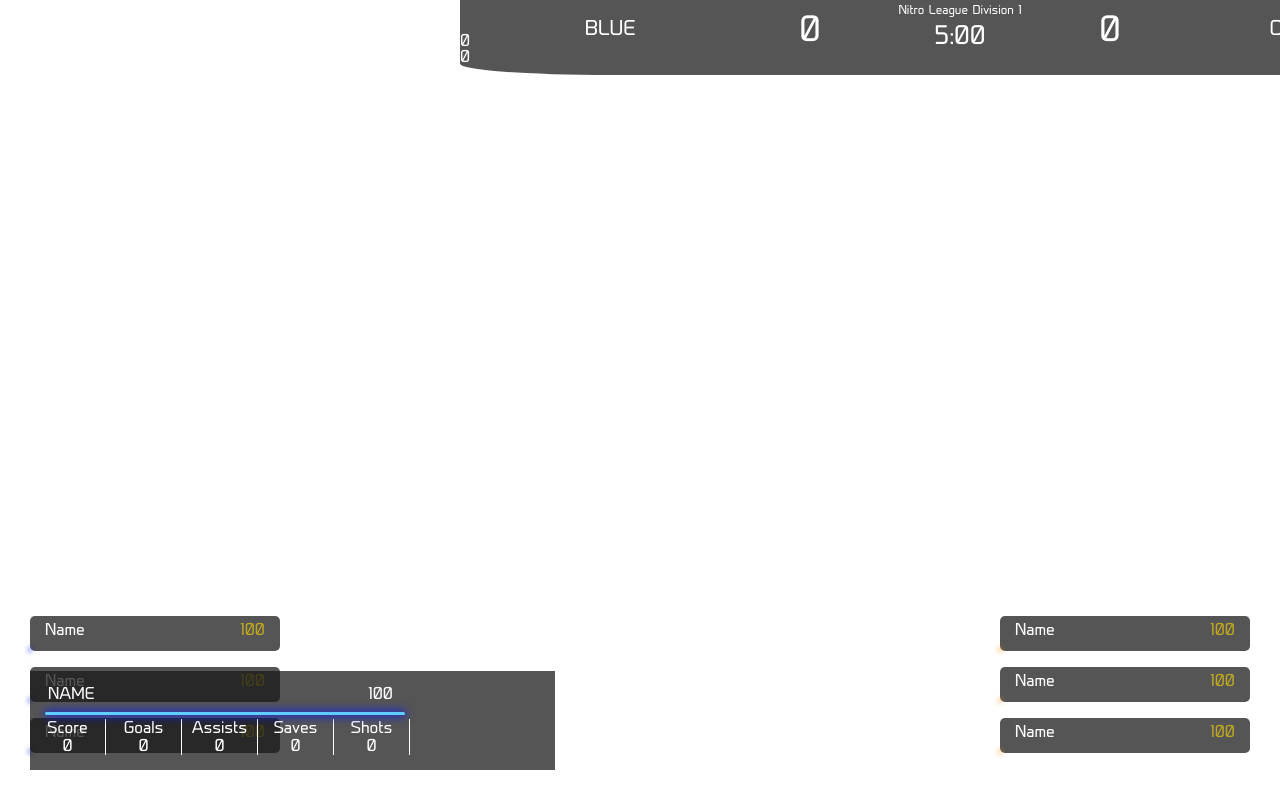
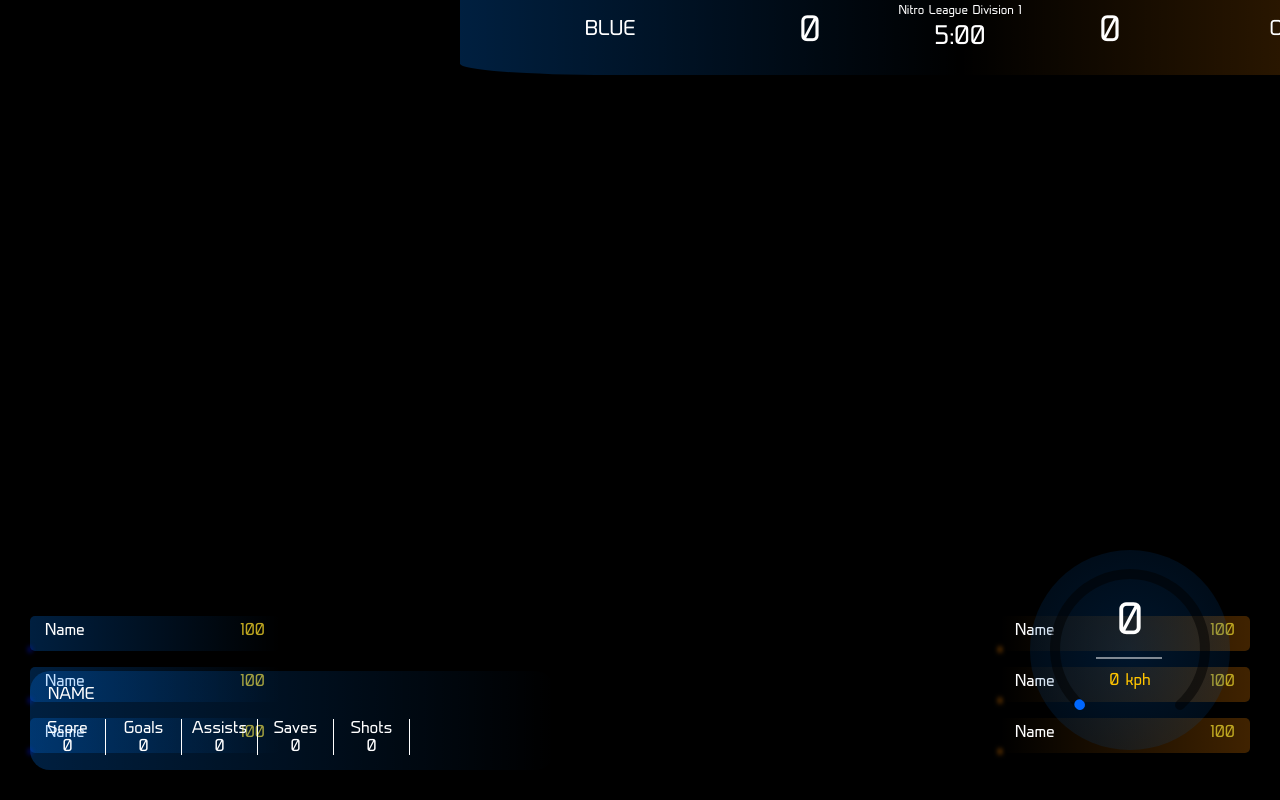
Before and after one commit to oNdsen/mkz-nl-obs, a website: page public/overlay.html in a window 1280 px wide. Shown: the top 800 px of the page. Drawn offline with nearby package versions, Linux system fonts and the light colour scheme.

Commit message:
Boostmeter and Gradients on Overlay

```diff
--- a/public/css/overlay.css
+++ b/public/css/overlay.css
@@ -1,14 +1,14 @@
 :root {
-    --blue-bg-color: #000c33ef;
+    --blue-bg-color: linear-gradient(90deg, rgba(0, 125, 255, 0.25) 0%, rgba(255,255,255,0) 100%);
+    --orange-bg-color: linear-gradient(270deg, rgba(255, 137, 0, 0.25) 0%, rgba(255,255,255,0) 100%);
 
-    --orange-fg-color: linear-gradient(to left, #ff7a00, #f76f00, #ee6300, #e55800, #dc4c00);
-    --orange-bg-color: linear-gradient(to left, #be4100, #b53b00, #ab3400, #a22e00, #992800);
+    --scoreboard-bg: linear-gradient(90deg, rgba(0, 126, 255, 0.25) 0%, rgba(255,255,255,0) 50%, rgba(255, 137, 0, 0.25) 100%);
 }
 
 body {
     font-family: prime_regular;
 
-    background-image: url('../assets/img/maxresdefault.jpg');
+    background-color: black;
     background-size: cover;
 
     color: white;
@@ -25,7 +25,7 @@ div.scorebug {
     top: 0px;
     left: 460px;
 
-    background-color: #181818bb;
+    background: var(--scoreboard-bg);
     border-radius: 0% 0% 15% 15%;
 }
 
@@ -95,10 +95,26 @@ div.playerbug div.blue {
 div.playerbug div.orange {
     text-align: right;
     right: 30px;
+    background-color: var(--orange-bg-color);
 }
 
 div.playerbug div.player div.p0, div.playerbug div.player div.p1, div.playerbug div.player div.p2 {
-    background-color: #181818bb;
+    --boost: "100%";
+
+    height: 35px;
+    border-radius: 5px;
+}
+
+div.playerbug div.blue div.p0, div.playerbug div.blue div.p1, div.playerbug div.blue div.p2 {
+    background: var(--blue-bg-color);
+    --boost: "100%";
+
+    height: 35px;
+    border-radius: 5px;
+}
+
+div.playerbug div.orange div.p0, div.playerbug div.orange div.p1, div.playerbug div.orange div.p2 {
+    background: var(--orange-bg-color);
     --boost: "100%";
 
     height: 35px;
@@ -123,7 +139,9 @@ div.targetinfo {
     width: 525px;
     padding: 0px 0px 15px 0px;
 
-    background-color: #181818bb;
+    border-radius: 20px;
+
+    background: var(--blue-bg-color);
 }
 
 div.targetinfo div.player.stats p#header {
@@ -132,11 +150,6 @@ div.targetinfo div.player.stats p#header {
     padding-bottom: 0px;
     margin-left: 18px;
     --targetBoost: 360px;
-}
-
-div.targetinfo div.player.stats p#header span.boost {
-    float: right;
-    padding-right: 15px;
 }
 
 div.targetinfo div.player.stats p#statstitle, div.targetinfo div.player.stats p#statsvalue {
@@ -186,17 +199,61 @@ div.playerbug div.player.blue p.data::after {
     box-shadow: 0px 0px 5px 1px rgba(0,26,255,1);
 }
 
-div.targetinfo div.player.stats p#header::after {
+div.player.boostmeter {
+    width: 200px;
+    height: 200px;
+
+    border-radius: 50%;
+    border: 20px black;
+
+    position: absolute;
+
+    right: 50px;
+    bottom: 50px;
+
+    background: radial-gradient(circle, rgba(0,86,175,.25) 0%, rgba(0,86,175,0.1) 100%);
+}
+
+div.player.boostmeter p.boost.value {
+    width: inherit;
+
+    position: absolute;
+    top: 10px;
+
+    font-size: 42px;
+    text-align: center;
+}
+
+div.player.boostmeter p.boost.value::after {
+    width: 33%;
+    height: 2px;
+
     content: "";
     position: absolute;
-    height: 3px;
-    visibility: visible;
-    border-radius: 5px;
-    width: var(--targetBoost);
-    left: 15px;
-    transform: translateY(25px);
-    transition-duration: 500ms;
+    top: 55px;
+    left: 33%;
 
-    background: #60cdff;
-    box-shadow: 0px 0px 10px 1px rgba(0,26,255,1);
+    background-color: rgba(255, 255, 255, 0.5);
 }
+
+div.player.boostmeter p.speed.value {
+    width: inherit;
+
+    position: absolute;
+    bottom: 45px;
+
+    color: rgb(255, 196, 0);
+    text-align: center;
+}
+
+path#fullarc {
+    stroke-linecap: round;
+}
+
+path#boostarc {
+    stroke-linecap: round;
+    stroke-dasharray: 361;
+    stroke-dashoffset: 360;
+
+    transition-duration: 250ms;
+}
--- a/public/js/overlay.js
+++ b/public/js/overlay.js
@@ -52,6 +52,11 @@ $(() => {
         playerbugUpdate(sortByTeam(d.players));
         //Target Player Stats
         if(d.game.hasTarget) targetinfoUpdate(d.players[d.game.target]);
+        else {
+            $('.targetinfo').css('visibility', 'hidden');
+            $('.boostmeter').css('visibility', 'hidden');
+            $('.targetinfo .player.stats #header').css("--targetBoost", `0px`);
+        }
     });
 });
 
@@ -90,11 +95,12 @@ function targetinfoUpdate(data) {
     $('.targetinfo .player.stats .value.saves').text(data.saves);
     $('.targetinfo .player.stats .value.shots').text(data.shots);
 
-    //$('.targetinfo .player.boostmeter .boost.value').text(data.boost);
-    //$('.targetinfo .player.boostmeter .speed.value').text(data.speed + " kph");
+    $('.player.boostmeter .boost.value').text(data.boost);
+    $('.player.boostmeter .speed.value').text(data.speed + " kph");
+    document.getElementById('boostarc').style.strokeDashoffset = animatePath(data.boost);
 
-    $('.targetinfo .player.stats #header .boost').text(data.boost);
-    $('.targetinfo .player.stats #header').css("--targetBoost", `${data.boost * 3.6}px`);
+    $('.targetinfo').css('visibility', 'visible');
+    $('.boostmeter').css('visibility', 'visible');
 }
 
 function statfeedUpdate(data) {
@@ -103,6 +109,10 @@ function statfeedUpdate(data) {
 
 function reformatTime(time, showMs) {
     return (new Date(time * 1000)).toISOString().substr(showMs ? 17 : 15, 4);
+}
+
+function animatePath(value) {
+    return 360 - (value * 3.6);
 }
 
 function sortByTeam(players) {
--- a/public/overlay.html
+++ b/public/overlay.html
@@ -25,8 +25,8 @@
             <span class="team name orange">ORANGE</span>
             <span class="team score orange">0</span>
         </p>
-            <div class="team wins blue">0</div>
-            <div class="team wins orange">0</div>
+        <div class="team wins blue"></div>
+        <div class="team wins orange"></div>
     </div>
     <div class="playerbug">
         <div class="player blue">
@@ -74,7 +74,6 @@
         <div class="player stats">
             <p id="header">
                 <span class="name">NAME</span>
-                    <span class="boost">100</span>
             </p>
             <p id="statstitle">
                 <span class="title score">Score</span>
@@ -92,6 +91,28 @@
             </p>
         </div>
     </div>
+    <div class="player boostmeter">
+        <svg id="boostSVG" width="200" height="200" xmlns="http://www.w3.org/2000/svg">
+            <defs>
+                <linearGradient id="blueGrad">
+                    <stop offset="0%" stop-color="#006eff"/>
+                    <stop offset="50%" stop-color="#0059FF"/>
+                    <stop offset="100%" stop-color="#004EFF"/>
+                </linearGradient>
+                <linearGradient id="orangeGrad">
+                    <stop offset="0%" stop-color="#FF9B00"/>
+                    <stop offset="50%" stop-color="#FF7A00"/>
+                    <stop offset="100%" stop-color="#FF6300"/>
+                </linearGradient>
+            </defs>
+            <path id="fullarc" d="m 50 155 a 75 75 0 1 1 100 0" stroke-width="10px" stroke="black"
+                  stroke-opacity="50%" fill="none"></path>
+            <path id="boostarc" d="m 50 155 a 75 75 0 1 1 100 0" stroke-width="10px" stroke="url(#blueGrad)"
+                  fill="none"></path>
+        </svg>
+        <p class="boost value">0</p>
+        <p class="speed value"><span class="integer">0</span> <span class="radical">kph</span></p>
+    </div>
     <div class="statfeed">
 
     </div>
```
Also changed, not shown: public/index.html (+15 -7 lines). Lines whose indentation alone changed are shown as unchanged.
